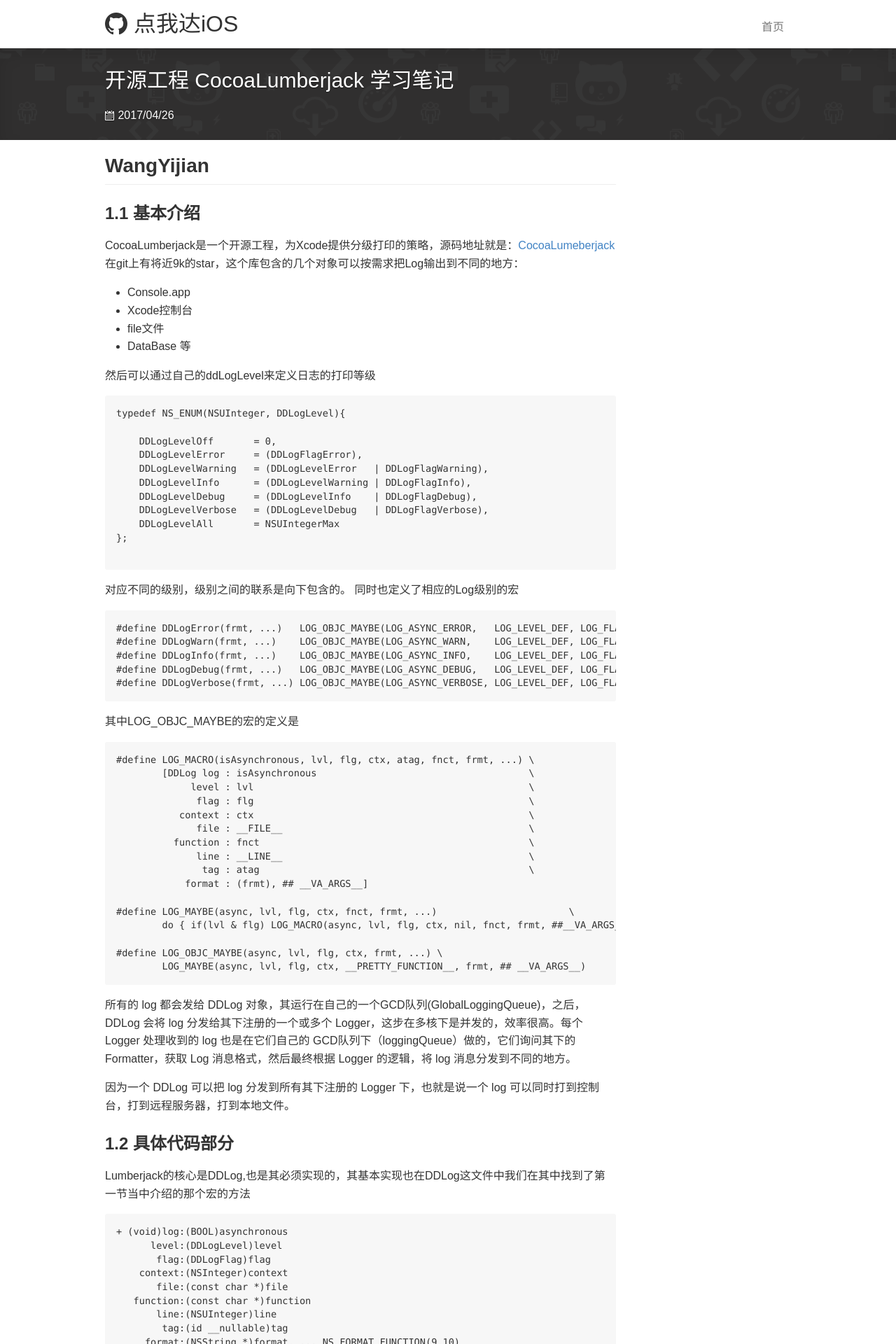
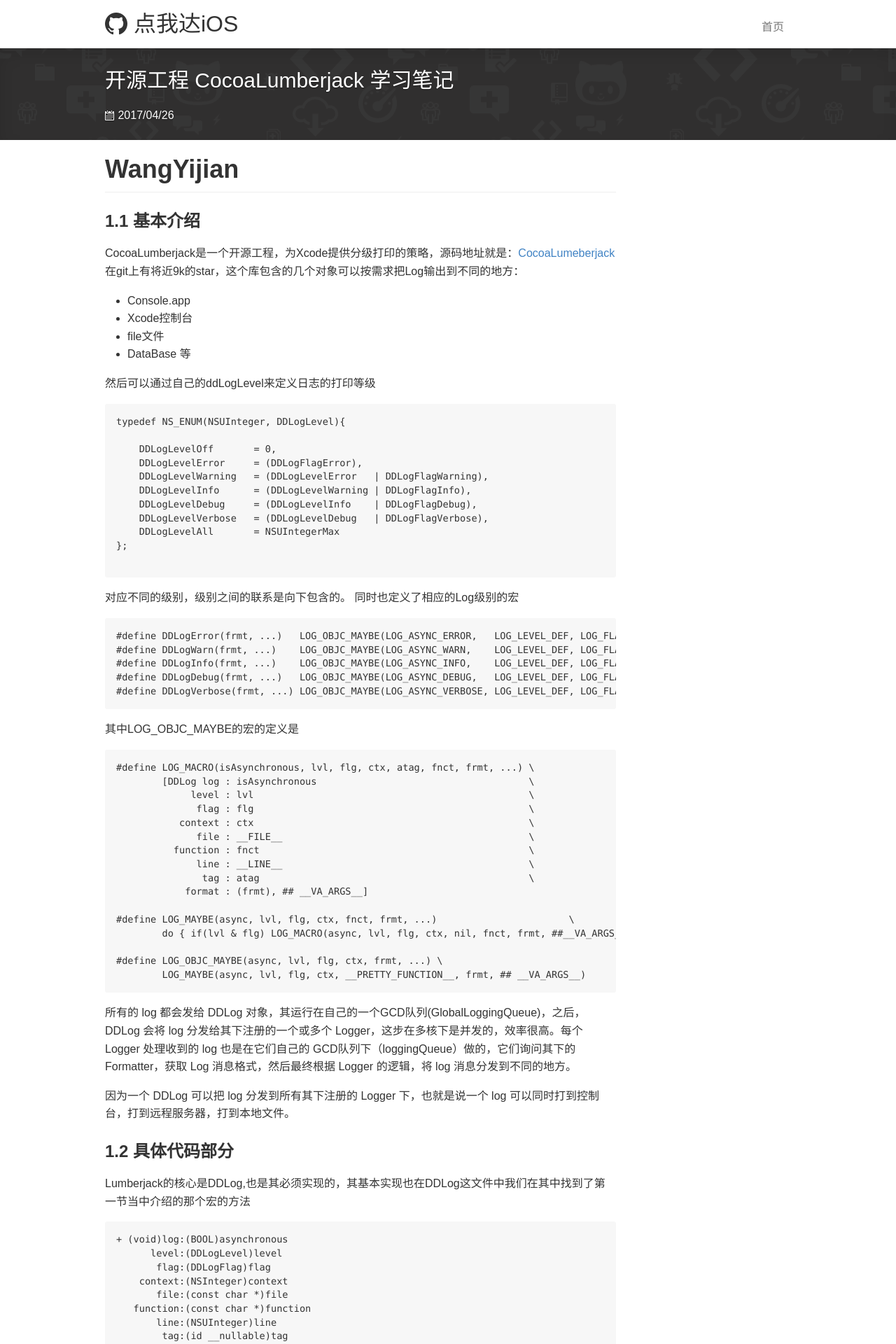
Before and after one commit to DWDiOSer/DWDiOSer.github.io, a Jekyll site: the page built from _posts/2017-04-25-CocoaLumberjack学习笔记.md, in a window 1280 px wide. Shown: the top 1920 px of the page at 70% size. Built offline with Jekyll 4.4.1, drawn with Linux system fonts in a browser that asks for light colours.

```diff
--- a/_posts/2017-04-25-CocoaLumberjack学习笔记.md
+++ b/_posts/2017-04-25-CocoaLumberjack学习笔记.md
@@ -4,7 +4,7 @@ title: 开源工程 CocoaLumberjack 学习笔记
 date: 2017-04-26 16:36:24.000000000 +09:00
 ---
 
-## WangYijian
+# WangYijian
 
 ### 1.1 基本介绍
 
```
